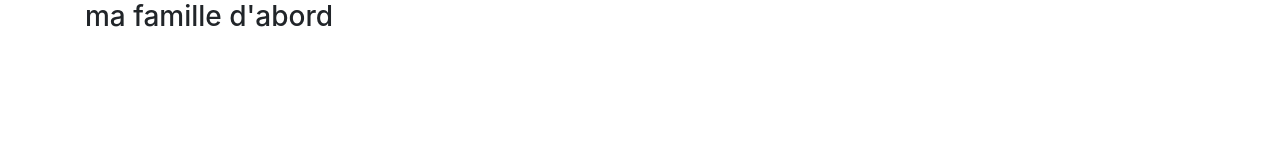
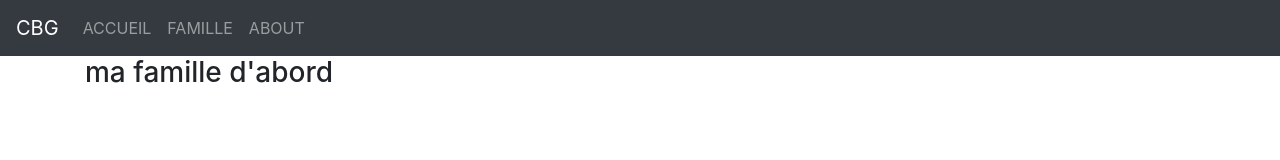
Before and after one commit to Jean-pierre14/sniperGhost.cd, a plain HTML site: page index.html in a window 1280 px wide. Drawn offline with nearby package versions, Linux system fonts and the light colour scheme.

Commit message:
Navbar using bootstrap

```diff
--- a/index.html
+++ b/index.html
@@ -15,6 +15,30 @@
 <script src="https://maxcdn.bootstrapcdn.com/bootstrap/4.3.1/js/bootstrap.min.js"></script>
 </head>
 <body>
+	<nav class="navbar navbar-expand-md bg-dark navbar-dark">
+  <!-- Brand -->
+  <a class="navbar-brand" href="#">CBG</a>
+
+  <!-- Toggler/collapsibe Button -->
+  <button class="navbar-toggler" type="button" data-toggle="collapse" data-target="#collapsibleNavbar">
+    <span class="navbar-toggler-icon"></span>
+  </button>
+
+  <!-- Navbar links -->
+  <div class="collapse navbar-collapse" id="collapsibleNavbar">
+    <ul class="navbar-nav">
+      <li class="nav-item">
+        <a class="nav-link" href="#">ACCUEIL</a>
+      </li>
+      <li class="nav-item">
+        <a class="nav-link" href="#">FAMILLE</a>
+      </li>
+      <li class="nav-item">
+        <a class="nav-link" href="#">ABOUT</a>
+      </li>
+    </ul>
+  </div>
+</nav>
 	<div class="container">
 		<h3>ma famille d'abord</h3>
 	</div>
```
